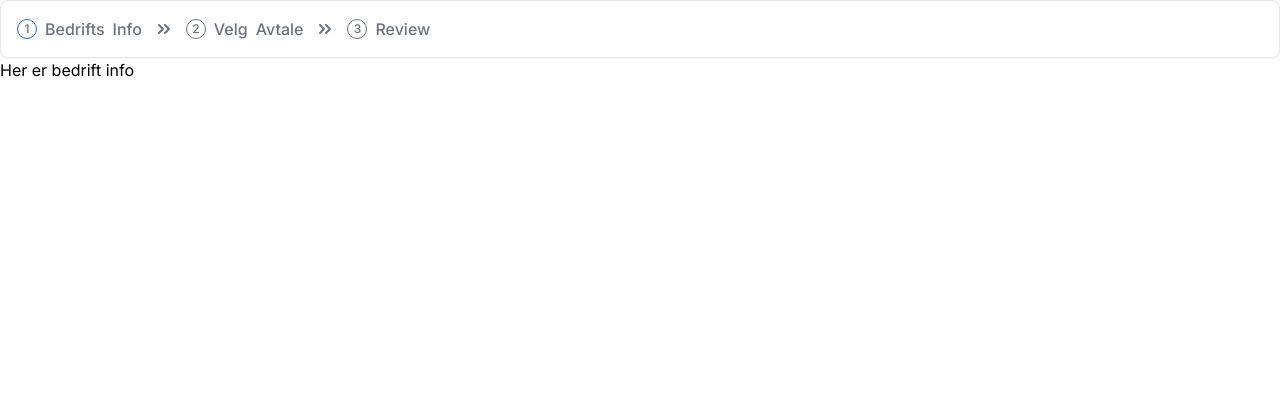
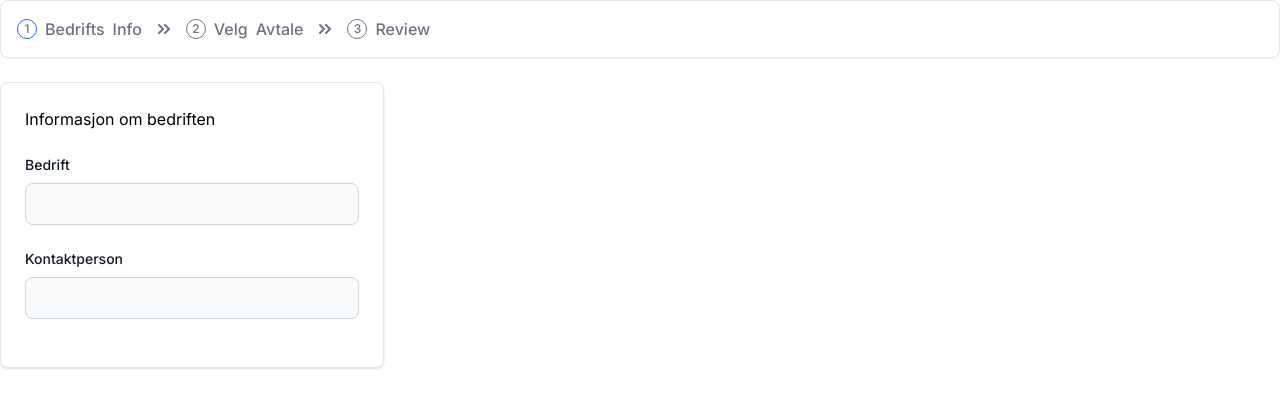
Before and after one commit to AnelHadzic/terrengprosjekt, a Next.js app: page /ny-bedrift in a window 1280 px wide. Shown: the top 408 px of the page. Built offline with nearby package versions, Linux system fonts and the light colour scheme.

Commit message:
Made component for bedriftinfo

```diff
--- a/app/components/nybedrift/BedriftInfo.tsx
+++ b/app/components/nybedrift/BedriftInfo.tsx
@@ -1,7 +1,37 @@
 import React from "react";
 
 const BedriftInfo = () => {
-  return <div>Her er bedrift info</div>;
+    return (
+        <div className="max-w-sm p-6 mt-6 bg-white border border-gray-200 rounded-lg shadow dark:bg-gray-800 dark:border-gray-700">
+          <h1 className="mb-6">Informasjon om bedriften</h1>
+            <div className="mb-6">
+                <label
+                    htmlFor="default-input"
+                    className="block mb-2 text-sm font-medium text-gray-900 dark:text-white"
+                >
+                    Bedrift
+                </label>
+                <input
+                    type="text"
+                    id="default-input"
+                    className="bg-gray-50 border border-gray-300 text-gray-900 text-sm rounded-lg focus:ring-blue-500 focus:border-blue-500 block w-full p-2.5 dark:bg-gray-700 dark:border-gray-600 dark:placeholder-gray-400 dark:text-white dark:focus:ring-blue-500 dark:focus:border-blue-500"
+                />
+            </div>
+            <div className="mb-6">
+                <label
+                    htmlFor="default-input"
+                    className="block mb-2 text-sm font-medium text-gray-900 dark:text-white"
+                >
+                    Kontaktperson
+                </label>
+                <input
+                    type="text"
+                    id="default-input"
+                    className="bg-gray-50 border border-gray-300 text-gray-900 text-sm rounded-lg focus:ring-blue-500 focus:border-blue-500 block w-full p-2.5 dark:bg-gray-700 dark:border-gray-600 dark:placeholder-gray-400 dark:text-white dark:focus:ring-blue-500 dark:focus:border-blue-500"
+                />
+            </div>
+        </div>
+    );
 };
 
 export default BedriftInfo;
```
